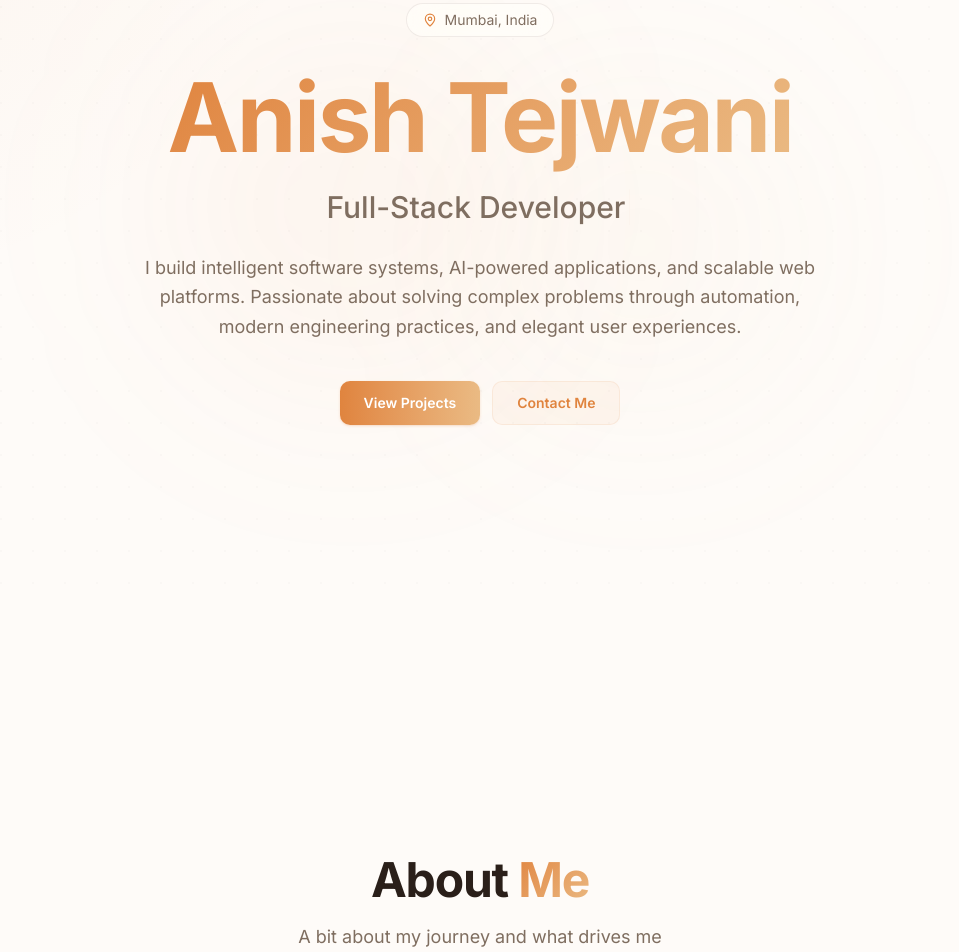
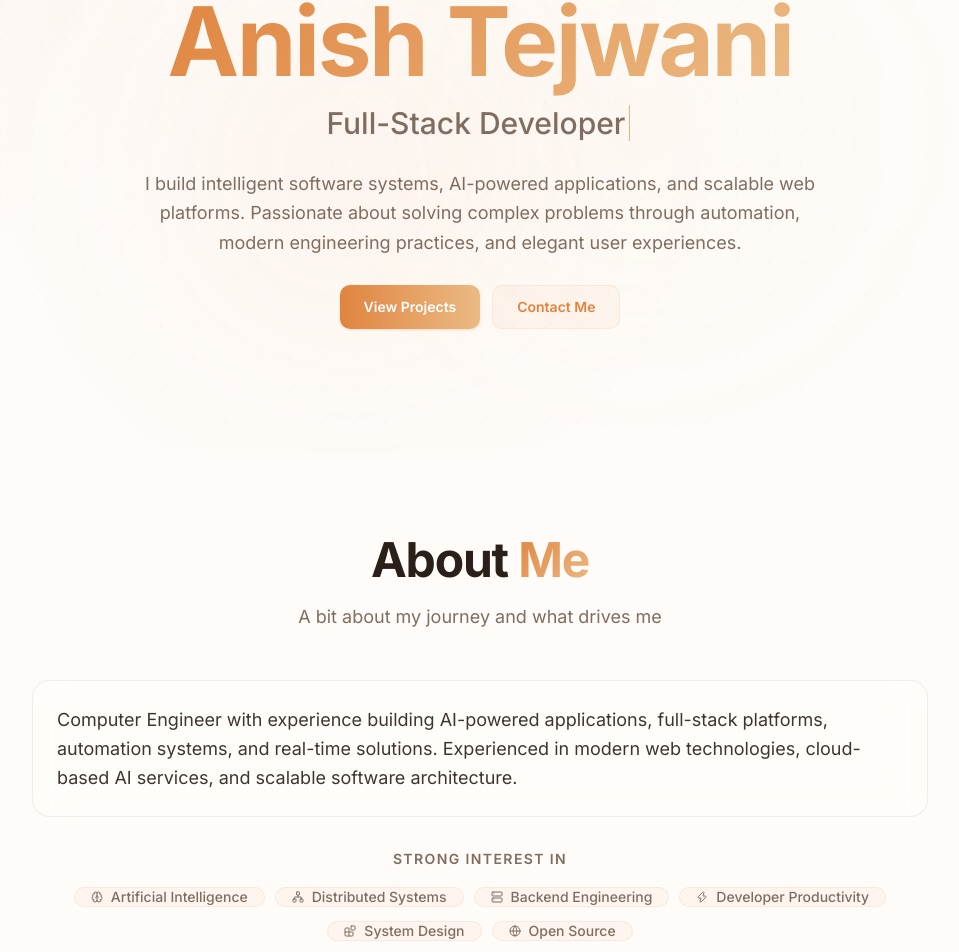
Before and after one commit to anish891/portfolio, a Next.js app: page / in a window 1280 px wide. Shown: the part 186-1138 px from the top of the page, without its empty margins (160-1119 px from the left). Built offline with nearby package versions, Linux system fonts and the light colour scheme; no server answers.

Commit message:
style: update spacing and layout constraints for Hero, TechStack, and main sections

```diff
--- a/app/globals.css
+++ b/app/globals.css
@@ -300,12 +300,12 @@
 /* ─── Section Styles ────────────────────────────────────────────────────────── */
 
 .section-padding {
-  padding: 6rem 1.5rem;
+  padding: 4rem 1.5rem;
 }
 
 @media (min-width: 768px) {
   .section-padding {
-    padding: 8rem 2rem;
+    padding: 5rem 2rem;
   }
 }
 
--- a/app/page.tsx
+++ b/app/page.tsx
@@ -12,7 +12,7 @@ export default function Home() {
   return (
     <>
       <Navbar />
-      <main className="flex-1 w-full flex flex-col gap-12 sm:gap-20 md:gap-28 pb-16">
+      <main className="flex-1 w-full flex flex-col pb-8">
         <Hero />
         <About />
         <TechStack />
--- a/components/sections/Hero.tsx
+++ b/components/sections/Hero.tsx
@@ -21,7 +21,7 @@ export function Hero() {
   return (
     <section
       id="home"
-      className="relative min-h-screen flex items-center justify-center overflow-hidden"
+      className="relative min-h-[80vh] flex items-center justify-center overflow-hidden py-24"
     >
       {/* Mouse-following gradient */}
       <div
@@ -45,7 +45,7 @@ export function Hero() {
       <div className="relative z-10 max-w-4xl mx-auto px-4 sm:px-6 text-center">
         {/* Location */}
         <motion.div
-          className="inline-flex items-center gap-2 px-4 py-1.5 rounded-full glass text-sm text-muted-foreground mb-8"
+          className="inline-flex items-center gap-2 px-4 py-1.5 rounded-full glass text-sm text-muted-foreground mb-5"
           initial={{ opacity: 0, y: 20 }}
           animate={{ opacity: 1, y: 0 }}
           transition={{ duration: 0.6, delay: 0.2 }}
@@ -56,7 +56,7 @@ export function Hero() {
 
         {/* Name */}
         <motion.h1
-          className="text-5xl sm:text-6xl md:text-7xl lg:text-8xl font-bold tracking-tight mb-6"
+          className="text-5xl sm:text-6xl md:text-7xl lg:text-8xl font-bold tracking-tight mb-4"
           initial={{ opacity: 0, y: 30 }}
           animate={{ opacity: 1, y: 0 }}
           transition={{ duration: 0.7, delay: 0.3 }}
@@ -76,7 +76,7 @@ export function Hero() {
 
         {/* Intro */}
         <motion.p
-          className="max-w-2xl mx-auto text-base sm:text-lg text-muted-foreground leading-relaxed mb-10"
+          className="max-w-2xl mx-auto text-base sm:text-lg text-muted-foreground leading-relaxed mb-7"
           initial={{ opacity: 0, y: 20 }}
           animate={{ opacity: 1, y: 0 }}
           transition={{ duration: 0.6, delay: 0.7 }}
--- a/components/sections/TechStack.tsx
+++ b/components/sections/TechStack.tsx
@@ -31,7 +31,7 @@ export function TechStack() {
       <div className="max-w-6xl mx-auto" ref={ref}>
         {/* Section Header */}
         <motion.div
-          className="text-center mb-16"
+          className="text-center mb-10"
           initial={{ opacity: 0, y: 30 }}
           animate={isInView ? { opacity: 1, y: 0 } : {}}
           transition={{ duration: 0.6 }}
```
